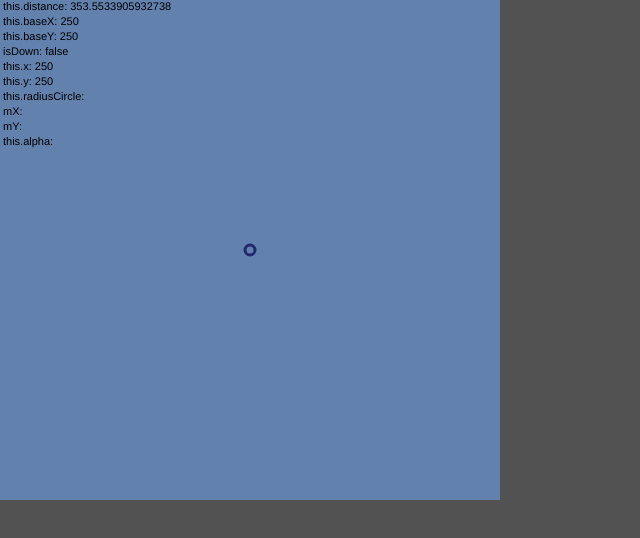
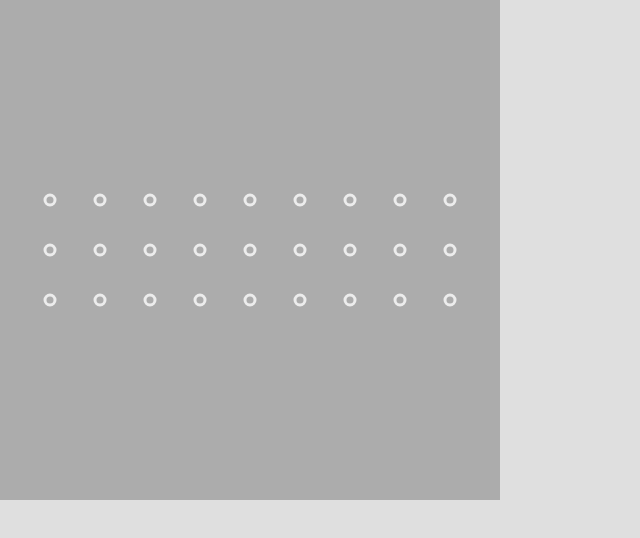
Before and after one commit to atothgit2/canvas_displaceR, a plain HTML site: page index.html in a window 1280 px wide. Shown: the whole page, without its empty margins (0-640 px from the left). Drawn offline with Linux system fonts and the light colour scheme.

Commit message:
milestone, distance base displacement started, need to fix clearRect for performance

```diff
--- a/index.html
+++ b/index.html
@@ -8,9 +8,17 @@
   <link rel="stylesheet" href="style.css">
 </head>
 <body>
-  <canvas id="canvas1"></canvas>
+  <div>
+    <canvas id="canvas1"></canvas>
+  </div>
+  <div>
+    <canvas id="canvasData"></canvas>
+  </div>
+
   <h1 id="loading">LOADING...</h1>
 
   <script type="module" src="script.js"></script>
+  <script type="module" src="node.js"></script>
+  <script type="module" src="utils.js"></script>
 </body>
 </html>
--- a/mouse.js
+++ b/mouse.js
@@ -2,15 +2,15 @@ export default class Mouse {
   constructor() {
     this.x;
     this.y;
-    this.alpha;
-    this.distance;
+    // this.alpha;
+    this.distance = undefined;
   }
-  getMouseData(canvas) {
-    canvas.addEventListener('mousemove', e => {
-      this.x = e.clientX;
-      this.y = e.clientY;
-      this.alpha = Math.atan(this.y/this.x); //* 180 / Math.PI;
-      this.distance = Math.hypot(this.x, this.y); // a háromszög átmérője
-    });
-  }
+  // getMouseData(canvas) {
+  //   canvas.addEventListener('mousemove', e => {
+  //     this.x = e.clientX;
+  //     this.y = e.clientY;
+  //     // this.alpha = Math.atan(this.y/this.x); //* 180 / Math.PI;
+  //     // this.distance = Math.hypot(this.x, this.y); // a háromszög átmérője
+  //   });
+  // }
 }
--- a/node.js
+++ b/node.js
@@ -1,39 +1,56 @@
-import Mouse from "./mouse.js";
+import * as utils from "./utils.js";
+import { ctx } from "./script.js";
 
 export default class Node {
-  constructor(canvasWitdth, canvasHeight) {
-    this.baseX = canvasWitdth * 0.5;
-    this.baseY = canvasHeight * 0.5;
-    this.x = this.baseX;
-    this.y = this.baseY;
+  constructor() {
+    this.baseX = undefined;
+    this.baseY = undefined;
+    this.x = undefined;
+    this.y = undefined;
     this.radiusDraw = 5;
     this.lineWidth = 3;
-    this.stroke = '#23276b';
+    this.stroke = '#ececec';
 
-    this.distance = undefined; // in pixles
     this.isDown = false;
-
-    // this.alpha = undefined;
-    // this.radiusCircle = undefined;
+    this.mouseX = undefined;
+    this.mouseY = undefined;
+    this.mouseDistance = undefined;
   }
 
-  update(mouse) {
-    this.distance = Math.hypot(this.x, this.y);
+  update(canvas1) {
 
+    canvas1.addEventListener('mousemove', e => {
+      this.mouseDistance = Math.round(Math.sqrt(Math.pow(this.x - this.mouseX, 2) + Math.pow(this.y - this.mouseY, 2)));
+      this.mouseX = e.clientX;
+      this.mouseY = e.clientY;
+    });
     this.isMouseDown();
-    // this.radiusCircle = this.getRadiusCircle(this.baseX, this.baseY, mouse.x, mouse.y);
-    // this.alpha = this.getAlpha(this.baseX, this.baseY, mouse.x, mouse.y)
-    if (this.isDown) {
-      let ratio = -0.08;
-      this.x = this.baseX + 2 * (this.baseX - mouse.x) * ratio;
-      this.y = this.baseY + 2 * (this.baseY - mouse.y) * ratio;
+    if (this.isDown && this.mouseDistance < 100) {
+      // let ratio = -0.11;
+      let ratio = -this.mouseDistance / 1000;
+      this.x = Math.round(this.baseX + 2 * (this.baseX - this.mouseX) * ratio);
+      this.y = Math.round(this.baseY + 2 * (this.baseY - this.mouseY) * ratio);
     } else {
-      this.x = this.baseX;
-      this.y = this.baseY;
+      this.x = Math.round(this.baseX);
+      this.y = Math.round(this.baseY);
+      // console.log(this);
     }
+
+    // utils.drawData(ctx,
+    //   {"this.baseX": this.baseX},
+    //   {"this.baseY": this.baseY},
+    //   {"this.x": this.x},
+    //   {"this.y": this.y},
+    //   {"isDown": this.isDown},
+    //   {"mX": this.mouseX},
+    //   {"mY": this.mouseY},
+    //   {"this.mouseDistance": this.mouseDistance},
+    // );
   }
 
   draw(ctx) {
+       // ctx.clearRect(0, 0, canvas.width, canvas.height);
+
     ctx.strokeStyle = this.stroke;
     ctx.lineWidth = this.lineWidth;
     ctx.beginPath();
@@ -43,11 +60,9 @@ export default class Node {
 
   isMouseDown() {
     document.addEventListener("mousedown", (e) => {
-      // console.log("true");
       return this.isDown = true;
     });
     document.addEventListener("mouseup", (e) => {
-      // console.log("false");
       return this.isDown = false;
     });
   }
@@ -57,4 +72,5 @@ export default class Node {
 
     return radius;
   }
+
 }
--- a/script.js
+++ b/script.js
@@ -1,45 +1,72 @@
 import Node from './node.js';
-import {drawData} from './utils.js';
-import Mouse from "./mouse.js";
 
 /** @type {HTMLCanvasElement} */
-const canvas = document.getElementById('canvas1');
-const ctx = canvas.getContext('2d');
+const canvas1 = document.getElementById('canvas1');
+const ctx = canvas1.getContext('2d');
+export { canvas1 };
+export { ctx };
+
+// const canvasData = document.getElementById('canvasData');
+// const ctxData = canvasData.getContext('2d');
+// export { canvasData };
+// export { ctxData };
+
+let frameCount = 0;
+
 window.addEventListener('load', function(){
   const loading = document.getElementById('loading');
   loading.style.display = 'none';
 
-  canvas.width = 500;
-  canvas.height = 500;
+  canvas1.width = 500;
+  canvas1.height = 500;
+  // canvasData.width = 150;
+  // canvasData.height = 150;
 
-  const mouse = new Mouse();
-  mouse.getMouseData(canvas);
-
-  const node = new Node(canvas.width, canvas.height);
+  let nodesArray = new Array();
+  nodesArray = getNodeArray(canvas1.width, canvas1.height, 10);
 
   function animate() {
-    ctx.clearRect(0, 0, canvas.width, canvas.height);
+    ctx.clearRect(0, 0, canvas1.width, canvas1.height);
+    // ctxData.clearRect(0 , 0, 150, 150);
 
-    node.update(mouse);
-    node.draw(ctx);
+    for (let n of nodesArray) {
+      n.update(canvas1);
+      n.draw(ctx);
+    }
+    requestAnimationFrame(animate);
+    frameCount++;
+  }
 
-    drawData(ctx,
-      {"this.distance": node.distance},
-      {"this.baseX": node.baseX},
-      {"this.baseY": node.baseY},
-      {"isDown": node.isDown},
-      {"this.x": node.x},
-      {"this.y": node.y},
-      // {"this.calX": node.calX},
-      // {"this.calY": node.calY},
-      {"this.radiusCircle": node.radiusCircle},
-      {"mX": mouse.x},
-      {"mY": mouse.y},
-      {"this.alpha": node.alpha},
-      // {"mDistance": mouse.distance}
+  function getNodeArray(canvasWidth, canvasHeight, divideBy) {
+    let nodes = new Array;
 
-    );
-      requestAnimationFrame(animate);
+    for (let i = 1; i <= canvasHeight - 1; i++) {
+      let node = new Node();
+      if (i % (canvasHeight / divideBy) == 0) {
+        node.x = i;
+        node.baseX = i;
+        // console.log("i: " + i);
+        for (let j = 200; j <= canvasWidth - 200; j++) {
+          if (j % (canvasWidth / divideBy) == 0) {
+            node.y = j;
+            node.baseY = j;
+            // console.log("j: " + j);
+            nodes.push(node);
+            node = new Node();
+            node.x = i;
+            node.baseX = i;
+          }
+        }
+      }
+    }
+    // console.log(nodes);
+    return nodes;
   }
-  animate();
+  if (frameCount % 20 == 0) {
+    animate();
+  }
 });
+
+
+// setInterval and setTimeout a visszatérő animációhoz
+// canvas best practices: https://stackoverflow.com/questions/8205828/html5-canvas-performance-and-optimization-tips-tricks-and-coding-best-practices
--- a/style.css
+++ b/style.css
@@ -3,28 +3,20 @@
   padding: 0;
   box-sizing: border-box;
   font-family: 'Helvetica', cursive;
-  background-color: rgb(82, 82, 82);
+  background-color: rgb(223, 223, 223);
 }
 
 body {
   overflow: hidden;
 }
 
-/* #canvas1 {
-  background-color: rgb(78, 120, 155); */
-  /* border: solid 3px rgb(65, 65, 65); */
-  /* position: absolute;
-  width: 100%;
-  height: 100%;
-} */
-
 #canvas1 {
   position: absolute;
-  background: rgb(99, 129, 173);
+  background: rgb(172, 172, 172);
   top: 0;
   left: 0;
   width: 500 px;
-  height: 500px;
+  height: 500 px;
 }
 
 #loading {
--- a/utils.js
+++ b/utils.js
@@ -1,8 +1,14 @@
 export function drawData(context, ...items) {
   context.font = '11px Helvetica';
+  context.fillStyle = 'white';
   let posY = 10;
   for (let item of items) {
     context.fillText(`${Object.keys(item)}: ${Object.values(item)} `, 3, posY);
     posY += 15;
   }
 }
+
+// Node-ból ide akarom kitenni az egér adatok kinyerését
+export class Mouse {
+
+};
```
